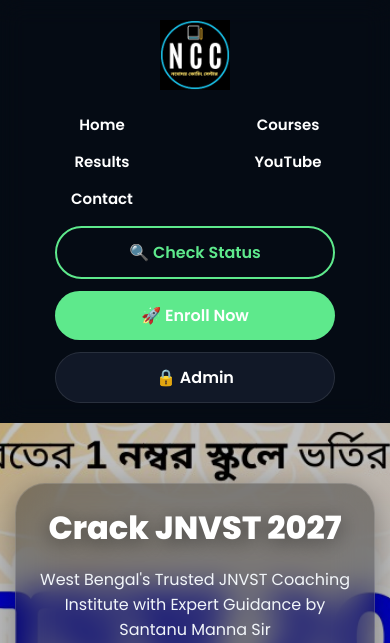
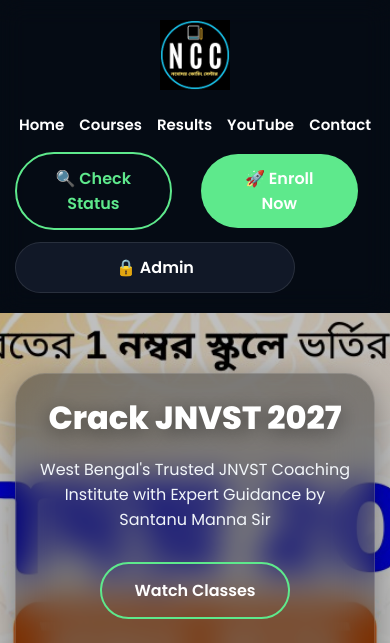
Before and after one commit to atanuman07/JNVST, a Flask app: page / in a window 390 px wide. Shown: the top 643 px of the page. Run offline with Flask 3, Linux system fonts and the light colour scheme.

Commit message:
JNVST website ready for deployment

```diff
--- a/static/css/style.css
+++ b/static/css/style.css
@@ -1143,24 +1143,31 @@ select.filled option{
     }
 
     .nav-links{
-        width:100%;
-        display:grid;
-        grid-template-columns:repeat(2,1fr);
-        gap:12px;
-        text-align:center;
-    }
+    width:100%;
+    display:flex;
+    flex-wrap:wrap;
+    justify-content:center;
+    gap:15px;
+}
+
+.nav-links li{
+    width:auto;
+}
 
     .nav-links a{
         font-size:15px;
     }
 
     .nav-buttons{
-        width:100%;
-        display:flex;
-        flex-direction:column;
-        align-items:center;
-        gap:12px;
-    }
+    width:100%;
+    display:grid;
+    grid-template-columns:1fr 1fr;
+    gap:12px;
+}
+
+.admin-btn{
+    grid-column:span 2;
+}
 
     .status-btn,
     .join-btn,
```
